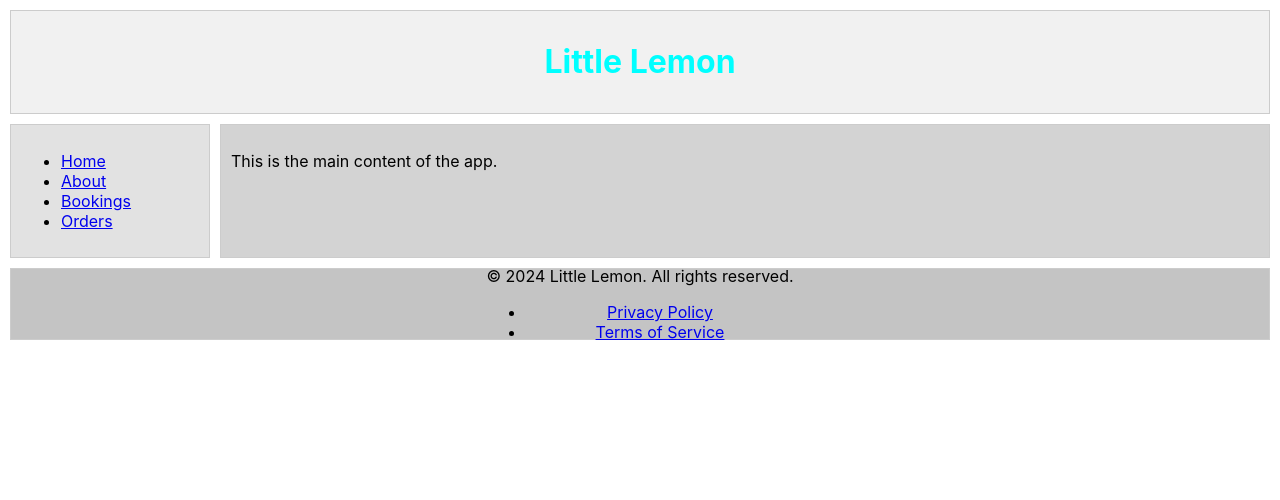
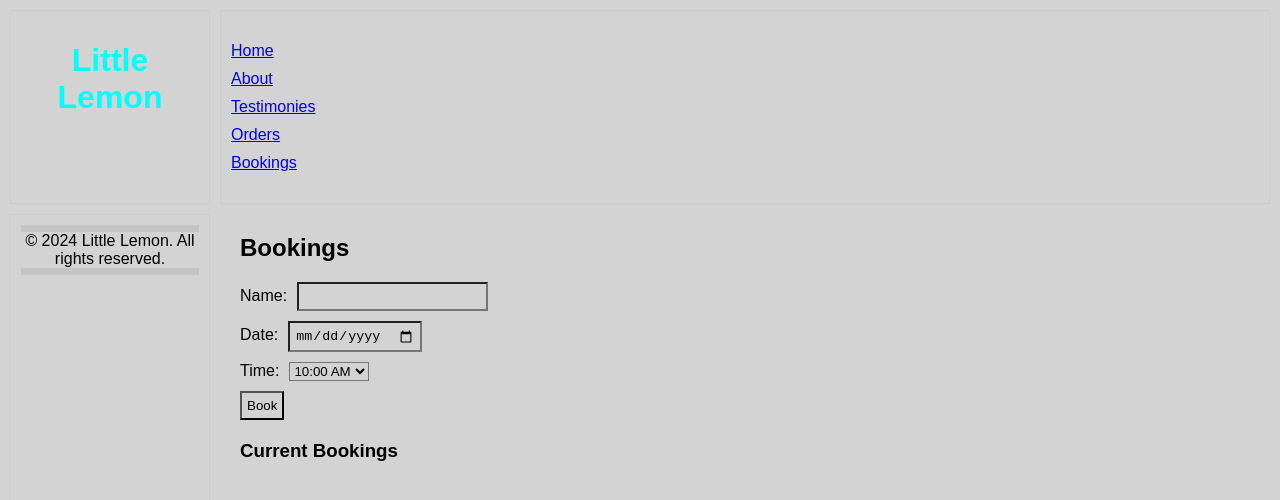
Before and after one commit to ornelladelfino/little-lemon, a React (Create React App) app: page /bookings in a window 1280 px wide. Shown: the top 500 px of the page. Built offline with nearby package versions, Linux system fonts and the light colour scheme.

Commit message:
updated components, added booking system, css pending review

```diff
--- a/package.json
+++ b/package.json
@@ -8,6 +8,7 @@
     "@testing-library/user-event": "^13.5.0",
     "react": "^18.3.1",
     "react-dom": "^18.3.1",
+    "react-router-dom": "^6.25.1",
     "react-scripts": "5.0.1",
     "web-vitals": "^2.1.4"
   },
--- a/src/App.css
+++ b/src/App.css
@@ -1,24 +1,6 @@
-/* .App {
-  text-align: center;
+*{
+  background-color: lightgrey;
 }
-
-.App-header {
-  background-color: #282c34;
-  min-height: 100vh;
-  display: flex;
-  flex-direction: column;
-  align-items: center;
-  justify-content: center;
-  font-size: calc(10px + 2vmin);
-  color: white;
-}
-
-
-}
- */
-
-
-/* Base styles for mobile devices */
 .grid-container {
   display: grid;
   grid-template-rows: auto auto 1fr auto;
@@ -32,24 +14,24 @@
 }
 
 /* Specific styles for each grid item */
-.header {
+header {
   background-color: #f1f1f1;
 
 }
-.header h1{
+header h1{
   color: aqua;
   text-align: center;
 }
 
-.nav {
-  background-color: #e2e2e2;
+nav {
+  background-color: pink;
 }
 
-.main {
+main {
   background-color: #d3d3d3;
 }
 
-.footer {
+footer {
     background-color: #c4c4c4;
     height: 50px; /* Adjust this value to make the footer thinner */
     display: flex;
@@ -66,23 +48,99 @@
     grid-template-columns: 200px 1fr;
   }
 
-  .header {
+  header {
     grid-column: 1 / -1;
   }
 
-  .nav {
+  nav {
     grid-row: 2;
     grid-column: 1;
   }
 
-  .main {
+  main {
     grid-row: 2;
     grid-column: 2;
   }
 
-  .footer {
+  footer {
     grid-column: 1 / -1;
   }
 
 
 }
+
+body {
+  font-family: Arial, sans-serif;
+  margin: 0;
+  padding: 0;
+  box-sizing: border-box;
+}
+
+.header {
+  background-color: #f8f9fa;
+  padding: 10px 20px;
+  text-align: center;
+}
+
+.navigation ul {
+  list-style: none;
+  padding: 0;
+  display: flex;
+  justify-content: center;
+  background-color: #343a40;
+}
+
+.navigation ul li {
+  margin: 0 10px;
+}
+
+.navigation ul li a {
+  color: white;
+  text-decoration: none;
+}
+
+.navigation ul li a:hover {
+  text-decoration: underline;
+}
+
+.footer {
+  background-color: #f8f9fa;
+  text-align: center;
+  padding: 10px 0;
+  position: fixed;
+  width: 100%;
+  bottom: 0;
+}
+
+main {
+  padding: 20px;
+}
+
+form div {
+  margin-bottom: 10px;
+}
+
+form label {
+  margin-right: 10px;
+}
+
+form input, form button {
+  padding: 5px;
+}
+
+h2 {
+  margin-top: 0;
+}
+
+h3 {
+  margin-top: 20px;
+}
+
+ul {
+  padding: 0;
+}
+
+ul li {
+  list-style: none;
+  padding: 5px 0;
+}
--- a/src/App.js
+++ b/src/App.js
@@ -1,19 +1,36 @@
-import logo from './logo.svg';
 import './App.css';
-import Header from './Header';
-import Nav from './Nav';
-import Main from './Main';
-import Footer from './Footer';
+import React from 'react';
+import { BrowserRouter as Router, Route, Routes } from 'react-router-dom';
+import Header from './components/Header';
+import Footer from './components/Footer';
+import Navigation from './components/Navigation';
+import About from './pages/About';
+import Testimonies from './pages/Testimonies';
+import Orders from './pages/Orders';
+import Bookings from './pages/Bookings';
 
-function App() {
+const App = () => {
   return (
-    <div className="grid-container">
-    <div className='grid-item header'><Header /></div>
-    <div className='grid-item nav'><Nav /></div>
-    <div className='grid-item main'><Main /></div>
-    <div className='grid-item footer'><Footer /></div>
-  </div>
+    <Router>
+      <div className='grid-container'>
+        <div className='grid-item'><Header /></div>
+        <div className='grid-item'><Navigation /></div>
+        <Routes>
+          <Route path="/about" element={<About />}/>
+          <Route path="/testimonies" element={<Testimonies />} />
+          <Route path="/orders" element={<Orders />}/>
+          <Route path="/bookings" element={<Bookings/>} />
+          <Route path="/" element={() => (
+            <div className='grid-item'><main>
+              <h2>Home</h2>
+              <p>Welcome to our web app!</p>
+            </main></div>
+          )} />
+        </Routes>
+        <div className='grid-item'><Footer /></div>
+      </div>
+    </Router>
   );
-}
+};
 
 export default App;
--- a/src/Nav.js
+++ /dev/null
@@ -1,14 +0,0 @@
-function Nav() {
-    return (
-      <nav>
-        <ul>
-          <li><a href="#home">Home</a></li>
-          <li><a href="#about">About</a></li>
-          <li><a href="#bookings">Bookings</a></li>
-          <li><a href="#order">Orders</a></li>
-        </ul>
-      </nav>
-    );
-  }
-
-  export default Nav;
--- /dev/null
+++ b/src/components/BookingForm.js
@@ -0,0 +1,45 @@
+import React, { useState } from 'react';
+
+const BookingForm = ({ availableTimes, setAvailableTimes, addBooking }) => {
+  const [name, setName] = useState('');
+  const [date, setDate] = useState('');
+  const [time, setTime] = useState('');
+
+  const handleSubmit = (e) => {
+    e.preventDefault();
+    const newBooking = { name, date, time };
+    addBooking(newBooking);
+    setName('');
+    setDate('');
+    setTime('');
+  };
+
+  const handleDateChange = (e) => {
+    setDate(e.target.value);
+    setAvailableTimes(e.target.value);
+  };
+
+  return (
+    <form onSubmit={handleSubmit} className="booking-form">
+      <div>
+        <label>Name:</label>
+        <input type="text" value={name} onChange={(e) => setName(e.target.value)} required />
+      </div>
+      <div>
+        <label>Date:</label>
+        <input type="date" value={date} onChange={handleDateChange} required />
+      </div>
+      <div>
+        <label>Time:</label>
+        <select value={time} onChange={(e) => setTime(e.target.value)} required>
+          {availableTimes.map((time, index) => (
+            <option key={index} value={time}>{time}</option>
+          ))}
+        </select>
+      </div>
+      <button type="submit">Book</button>
+    </form>
+  );
+};
+
+export default BookingForm;
--- a/src/Footer.js
+++ b/src/components/Footer.js
@@ -2,10 +2,6 @@
     return (
       <footer>
         <p>&copy; 2024 Little Lemon. All rights reserved.</p>
-        <ul>
-          <li><a href="#privacy">Privacy Policy</a></li>
-          <li><a href="#terms">Terms of Service</a></li>
-        </ul>
       </footer>
     );
   }
--- /dev/null
+++ b/src/components/Navigation.js
@@ -0,0 +1,18 @@
+import React from 'react';
+import { Link } from 'react-router-dom';
+
+const Navigation = () => {
+  return (
+    <nav>
+      <ul>
+        <li><Link to="/">Home</Link></li>
+        <li><Link to="/about">About</Link></li>
+        <li><Link to="/testimonies">Testimonies</Link></li>
+        <li><Link to="/orders">Orders</Link></li>
+        <li><Link to="/bookings">Bookings</Link></li>
+      </ul>
+    </nav>
+  );
+};
+
+export default Navigation;
--- /dev/null
+++ b/src/pages/About.js
@@ -0,0 +1,12 @@
+import React from 'react';
+
+const About = () => {
+  return (
+    <main>
+      <h2>About Us</h2>
+      <p>This is the about page.</p>
+    </main>
+  );
+};
+
+export default About;
--- /dev/null
+++ b/src/pages/Bookings.js
@@ -0,0 +1,40 @@
+import React, { useReducer, useState } from 'react';
+import BookingForm from '../components/BookingForm';
+
+const initializeTimes = () => {
+  return ["10:00 AM", "11:00 AM", "12:00 PM", "01:00 PM", "02:00 PM", "03:00 PM"];
+};
+
+const updateTimes = (state, action) => {
+  // Here you can update the available times based on the selected date
+  // For now, it returns the same times regardless of the date
+  return state;
+};
+
+const Bookings = () => {
+  const [bookings, setBookings] = useState([]);
+  const [availableTimes, dispatch] = useReducer(updateTimes, [], initializeTimes);
+
+  const addBooking = (booking) => {
+    setBookings([...bookings, booking]);
+  };
+
+  return (
+    <main className="bookings">
+      <h2>Bookings</h2>
+      <BookingForm
+        availableTimes={availableTimes}
+        setAvailableTimes={(date) => dispatch({ type: 'update', date })}
+        addBooking={addBooking}
+      />
+      <h3>Current Bookings</h3>
+      <ul>
+        {bookings.map((booking, index) => (
+          <li key={index}>{booking.name} - {booking.date} at {booking.time}</li>
+        ))}
+      </ul>
+    </main>
+  );
+};
+
+export default Bookings;
--- /dev/null
+++ b/src/pages/Orders.js
@@ -0,0 +1,12 @@
+import React from 'react';
+
+const Orders = () => {
+  return (
+    <main>
+      <h2>Orders</h2>
+      <p>This is the orders page.</p>
+    </main>
+  );
+};
+
+export default Orders;
--- /dev/null
+++ b/src/pages/Testimonies.js
@@ -0,0 +1,12 @@
+import React from 'react';
+
+const Testimonies = () => {
+  return (
+    <main>
+      <h2>Testimonies</h2>
+      <p>This is the testimonies page.</p>
+    </main>
+  );
+};
+
+export default Testimonies;
```
Also changed, not shown: src/components/Header.js (renamed from src/Header.js), 1 other file (tests, documents, lock files or other folders).
